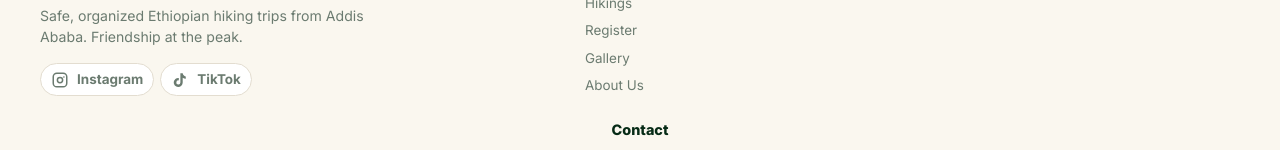
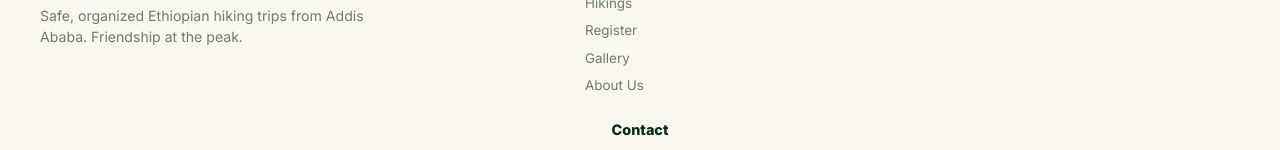
Before and after one commit to ygirma315-cell/hiking, a website: page index.html in a window 1280 px wide. Shown: the part 5492-5642 px from the top of the page. Drawn offline with Linux system fonts and the light colour scheme.

Commit message:
Remove Instagram/TikTok from brand column, keep only below contact

```diff
--- a/index.html
+++ b/index.html
@@ -162,16 +162,6 @@
             <span>Ereft Hiking</span>
           </a>
           <p>Safe, organized Ethiopian hiking trips from Addis Ababa. Friendship at the peak.</p>
-          <div class="footer-social">
-            <a href="https://www.instagram.com/ereft_ethiopia?igsh=MWxqY2Z3MjZldW94NA==" target="_blank" rel="noopener" aria-label="Instagram">
-              <svg class="social-icon" viewBox="0 0 24 24" aria-hidden="true"><path d="M7.8 2h8.4A5.8 5.8 0 0 1 22 7.8v8.4a5.8 5.8 0 0 1-5.8 5.8H7.8A5.8 5.8 0 0 1 2 16.2V7.8A5.8 5.8 0 0 1 7.8 2Zm0 2A3.8 3.8 0 0 0 4 7.8v8.4A3.8 3.8 0 0 0 7.8 20h8.4a3.8 3.8 0 0 0 3.8-3.8V7.8A3.8 3.8 0 0 0 16.2 4H7.8Zm4.2 3.5A4.5 4.5 0 1 1 7.5 12 4.5 4.5 0 0 1 12 7.5Zm0 2A2.5 2.5 0 1 0 14.5 12 2.5 2.5 0 0 0 12 9.5Zm5.2-2.6a1.1 1.1 0 1 1-1.1 1.1 1.1 1.1 0 0 1 1.1-1.1Z"/></svg>
-              Instagram
-            </a>
-            <a href="https://www.tiktok.com/@ereft_ethiopia" target="_blank" rel="noopener" aria-label="TikTok">
-              <svg class="social-icon" viewBox="0 0 24 24" aria-hidden="true"><path d="M17.6 6.2c-1.1-.7-1.8-1.8-2-3.2h-3.1v12.2a2.7 2.7 0 1 1-2.1-2.6V9.4a6 6 0 1 0 5.2 5.9V8.9c1.2.9 2.6 1.3 4.1 1.4V7.2c-.8 0-1.5-.3-2.1-1Z"/></svg>
-              TikTok
-            </a>
-          </div>
         </div>
         <div class="footer-links-col">
           <h4>Quick Links</h4>
```
